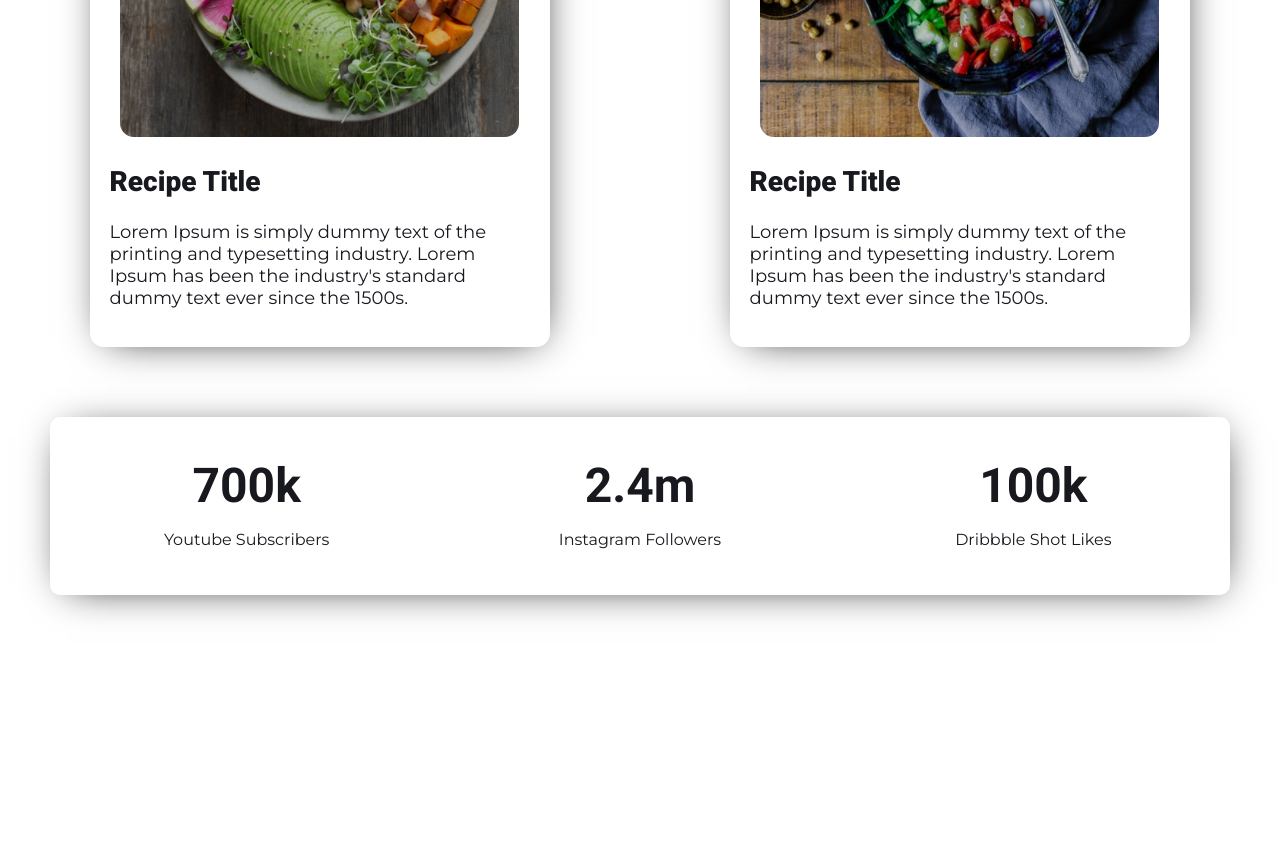
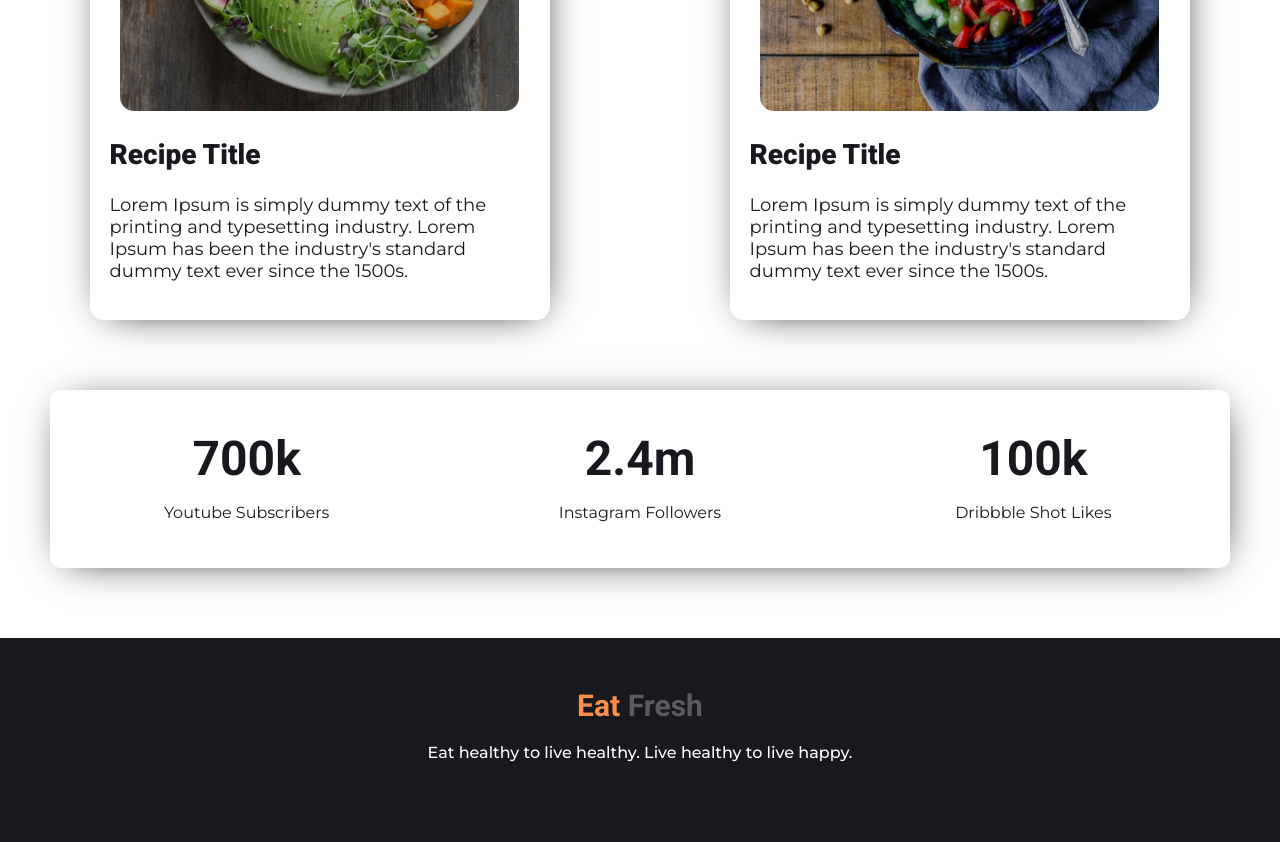
Before and after one commit to developer-mahin/eat-healthy, a plain HTML site: page index.html in a window 1280 px wide. Shown: the part 1592-2434 px from the top of the page. Before the commit the page ends 2257 px from the top, so only its background shows below. Drawn offline with Linux system fonts and the light colour scheme.

Commit message:
last update

```diff
--- a/index.html
+++ b/index.html
@@ -85,5 +85,12 @@
         </div>
     </section>
 
+    <footer>
+        <div class="description footer">
+            <h1><span>Eat</span> Fresh</h1>
+            <p>Eat healthy to live healthy. Live healthy to live happy.</p>
+        </div>
+    </footer>
+
 </body>
 </html>
--- a/style.css
+++ b/style.css
@@ -20,10 +20,10 @@ h1,h2,h3,h4,h5,h6{
     background-size: cover;
 }
 .hero-image img{
-    width: 80%;
+    width: 100%;
 }
 .description h1{
-    font-size: 60px;
+    font-size: 56px;
     color: #575757;
 }
 .description h1 span{
@@ -108,3 +108,18 @@ h1,h2,h3,h4,h5,h6{
 .social-follower{
     margin-bottom: 70px;
 }
+footer{
+    padding: 30px 0px;
+    background-color: #18191F;
+}
+.footer{
+    text-align: center;
+}
+.footer h1{
+    font-size: 30px;
+    color: #5B5B5B;
+}
+.footer p{
+    font-size: 16px;
+    color: #fff;
+}
```
